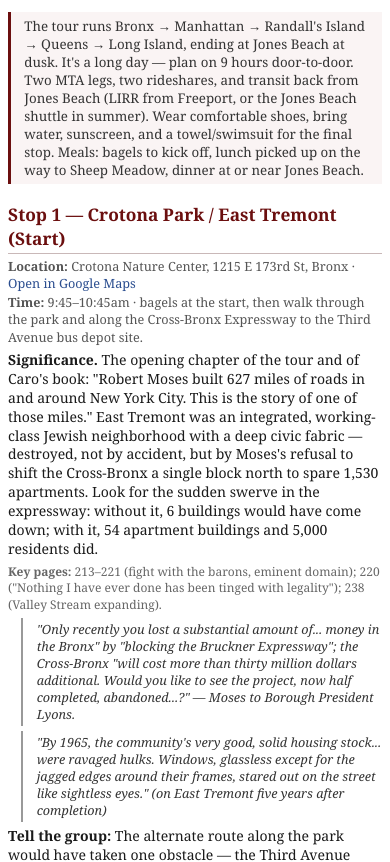
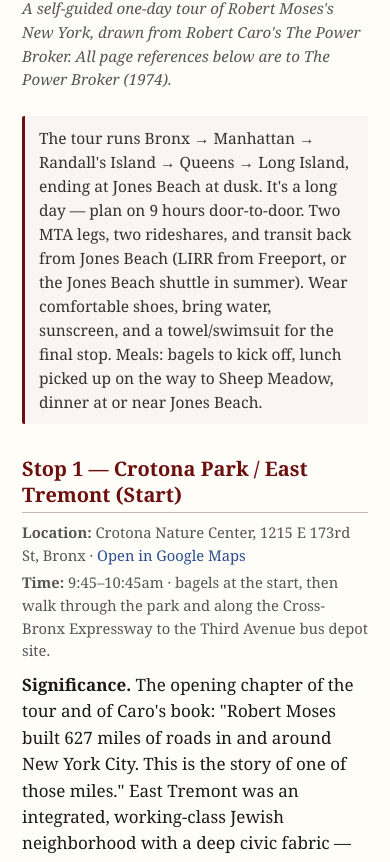
Before and after one commit to spencer-c-reed/moses-tour, a plain HTML site: page index.html in a window 390 px wide. Shown: the part 146-1008 px from the top of the page. Drawn offline with Linux system fonts and the light colour scheme.

Commit message:
Mobile-friendly layout: max-width, real margins, responsive type

```diff
--- a/index.html
+++ b/index.html
@@ -3,31 +3,53 @@
 <head>
 <meta charset="utf-8">
 <title>The Bobs: A Self-Guided Robert Moses Tour of New York</title>
+<meta name="viewport" content="width=device-width, initial-scale=1">
 <style>
-  @page { size: letter; margin: 0.65in 0.7in; }
-  body { font-family: Georgia, 'Times New Roman', serif; font-size: 10.5pt; line-height: 1.35; color: #1a1a1a; }
-  h1 { font-size: 20pt; margin: 0 0 2pt 0; color: #111; }
-  h1 + .sub { font-size: 10pt; color: #555; font-style: italic; margin-bottom: 16pt; }
-  h2 { font-size: 13pt; color: #6b0f0f; margin: 14pt 0 3pt 0; border-bottom: 1px solid #c9b8b8; padding-bottom: 2pt; }
-  h3 { font-size: 10.5pt; margin: 8pt 0 3pt 0; color: #333; text-transform: uppercase; letter-spacing: 0.4pt; }
-  p { margin: 4pt 0; }
-  ul { margin: 4pt 0 4pt 16pt; padding-left: 0; }
-  li { margin-bottom: 3pt; }
-  .intro { font-size: 10pt; color: #333; border-left: 3px solid #6b0f0f; padding: 4pt 10pt; background: #faf4f4; margin: 6pt 0 12pt 0; }
-  .stop { margin-bottom: 10pt; }
-  .meta { font-size: 9.5pt; color: #555; margin: 2pt 0; }
-  .meta a { color: #2a4d8f; text-decoration: none; }
+  :root { --accent: #6b0f0f; --link: #2a4d8f; --text: #1a1a1a; --muted: #555; --rule: #c9b8b8; }
+  * { box-sizing: border-box; }
+  html, body { margin: 0; padding: 0; background: #f7f4ef; }
+  body {
+    font-family: Georgia, 'Times New Roman', serif;
+    color: var(--text);
+    line-height: 1.55;
+    font-size: 17px;
+    -webkit-text-size-adjust: 100%;
+  }
+  .wrap {
+    max-width: 720px;
+    margin: 0 auto;
+    padding: 28px 22px 60px;
+    background: #fffdf8;
+    box-shadow: 0 0 30px rgba(0,0,0,0.05);
+    min-height: 100vh;
+  }
+  @media (min-width: 780px) {
+    .wrap { padding: 44px 56px 72px; }
+  }
+  h1 { font-size: 1.9rem; line-height: 1.2; margin: 0 0 6px 0; color: #111; }
+  h1 + .sub { font-size: 0.95rem; color: var(--muted); font-style: italic; margin: 0 0 24px 0; }
+  h2 { font-size: 1.25rem; color: var(--accent); margin: 32px 0 8px 0; padding-bottom: 4px; border-bottom: 1px solid var(--rule); line-height: 1.3; }
+  p { margin: 10px 0; }
+  a { color: var(--link); word-break: break-word; }
+  a:hover { text-decoration: underline; }
+  .intro { font-size: 0.97rem; color: #333; border-left: 3px solid var(--accent); padding: 10px 14px; background: #faf4f4; margin: 8px 0 20px 0; border-radius: 2px; }
+  .meta { font-size: 0.92rem; color: var(--muted); margin: 4px 0; }
+  .meta a { color: var(--link); text-decoration: none; }
   .meta a:hover { text-decoration: underline; }
-  .transit { font-size: 9pt; color: #444; background: #f3f3f3; padding: 4pt 8pt; border-radius: 3px; margin: 5pt 0 10pt 0; }
-  .transit strong { color: #222; }
-  blockquote { font-size: 9.5pt; margin: 4pt 0 4pt 10pt; padding: 2pt 0 2pt 10pt; border-left: 2px solid #999; color: #333; font-style: italic; }
-  .pageref { font-size: 9pt; color: #666; }
-  .logistics { font-size: 9.5pt; background: #f6f1e8; padding: 6pt 10pt; border-radius: 3px; margin: 12pt 0; }
-  .signature { font-size: 9pt; color: #888; margin-top: 16pt; text-align: right; border-top: 1px solid #ddd; padding-top: 4pt; }
-  a { color: #2a4d8f; }
+  .transit { font-size: 0.92rem; color: #333; background: #eef2f6; padding: 10px 14px; border-radius: 4px; margin: 14px 0 24px 0; border-left: 3px solid #6b8cbd; }
+  .transit strong { color: #1a1a1a; }
+  blockquote { font-size: 0.95rem; margin: 10px 0 10px 4px; padding: 4px 0 4px 14px; border-left: 3px solid #bbb; color: #333; font-style: italic; }
+  .pageref { font-size: 0.9rem; color: #666; margin: 6px 0; }
+  .logistics { font-size: 0.94rem; background: #f6f1e8; padding: 14px 16px; border-radius: 4px; margin: 28px 0 16px 0; border-left: 3px solid #b89758; }
+  .signature { font-size: 0.85rem; color: #888; margin-top: 30px; text-align: right; border-top: 1px solid #ddd; padding-top: 10px; }
+  @media print {
+    html, body { background: #fff; }
+    .wrap { box-shadow: none; max-width: none; padding: 0.5in 0.6in; }
+  }
 </style>
 </head>
 <body>
+<div class="wrap">
 
 <h1>The Bobs: Moses, Caro, and the Tour of New York</h1>
 <div class="sub">A self-guided one-day tour of Robert Moses's New York, drawn from Robert Caro's <em>The Power Broker</em>. All page references below are to <em>The Power Broker</em> (1974).</div>
@@ -116,6 +138,6 @@
 </div>
 
 <div class="signature">Prepared by Spencer Reed &mdash; adapted from tour notes, August 2024.</div>
-
+</div>
 </body>
 </html>
```
